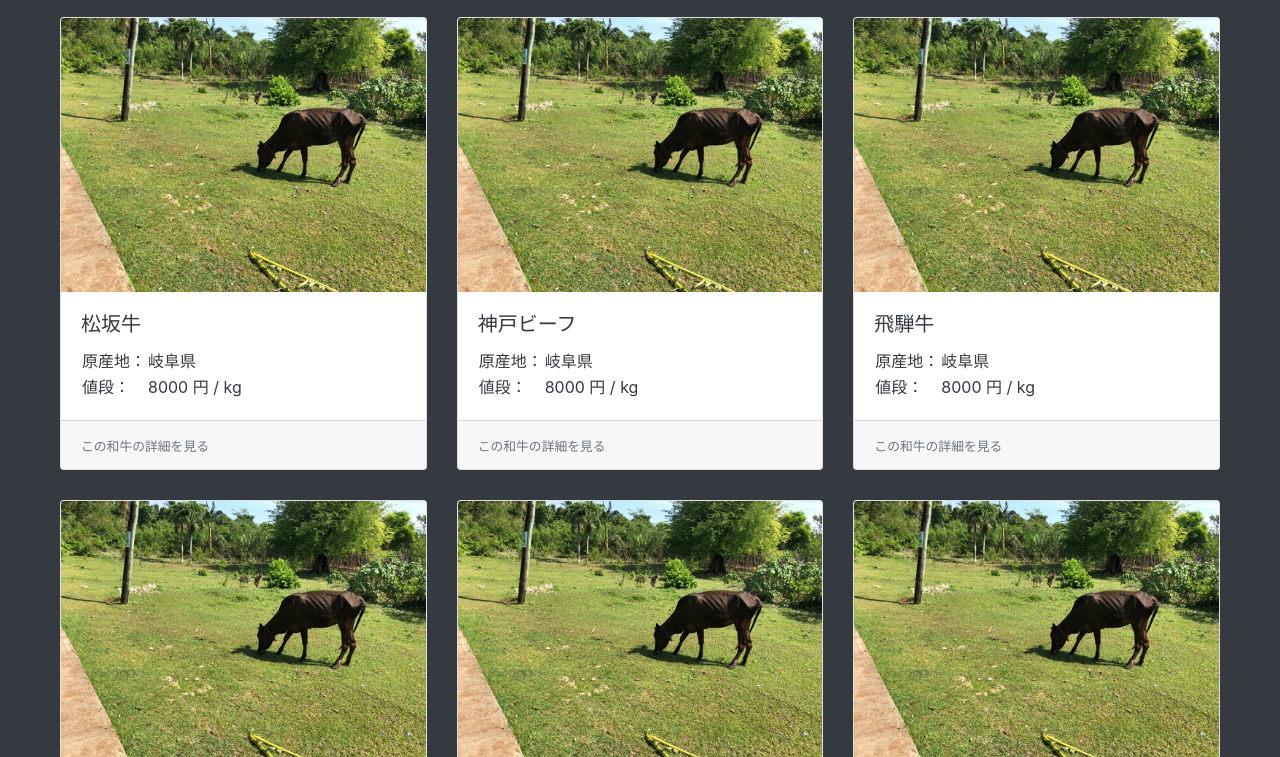
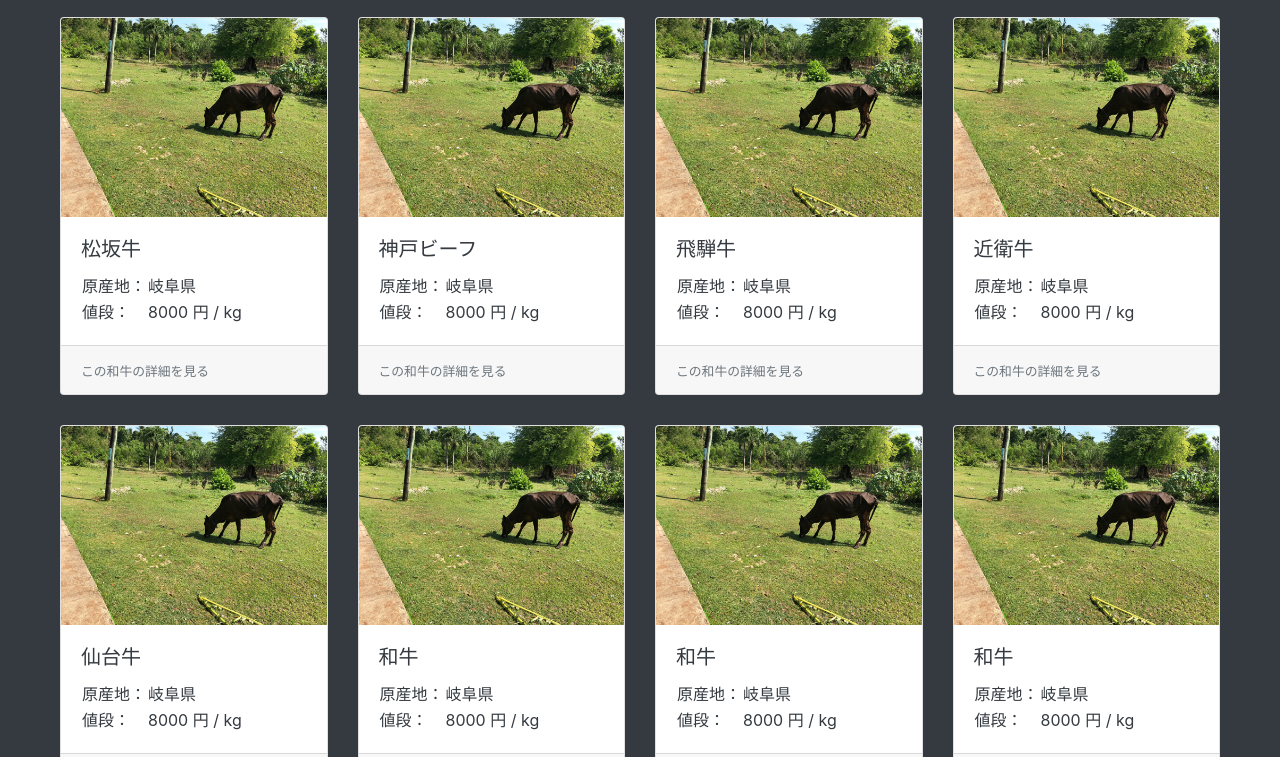
Before and after one commit to Ehara-BW/wagyu_price, a plain HTML site: page index.html in a window 1280 px wide. Shown: the part 43-800 px from the top of the page. Drawn offline with Linux system fonts and the light colour scheme.

Commit message:
1行あたりのカード枚数を4枚に変更

```diff
--- a/index.html
+++ b/index.html
@@ -85,12 +85,31 @@
           <small class="text-muted">この和牛の詳細を見る</small>
         </div>
       </a>
-    </div>
+      <a href="#" class="card">
+        <img class="card-img-top" src="img/ph_beaf.jpg">
+        <div class="card-body">
+          <h5 class="card-title">近衛牛</h5>
+          <table>
+            <tr>
+              <td>原産地： </td>
+              <td>岐阜県</td>
+            </tr>
+            <tr>
+              <td>値段： </td>
+              <td>8000 円 / kg</td>
+            </tr>
+          </table>
+        </div>
+        <div class="card-footer">
+          <small class="text-muted">この和牛の詳細を見る</small>
+        </div>
+      </a>
+		</div>
     <div class="card-deck row">
       <a href="#" class="card">
         <img class="card-img-top" src="img/ph_beaf.jpg">
         <div class="card-body">
-          <h5 class="card-title">和牛</h5>
+          <h5 class="card-title">仙台牛</h5>
           <table>
             <tr>
               <td>原産地： </td>
@@ -125,6 +144,25 @@
           <small class="text-muted">この和牛の詳細を見る</small>
         </div>
       </a>
+			<a href="#" class="card">
+				<img class="card-img-top" src="img/ph_beaf.jpg">
+				<div class="card-body">
+					<h5 class="card-title">和牛</h5>
+					<table>
+						<tr>
+							<td>原産地： </td>
+							<td>岐阜県</td>
+						</tr>
+						<tr>
+							<td>値段： </td>
+							<td>8000 円 / kg</td>
+						</tr>
+					</table>
+				</div>
+				<div class="card-footer">
+					<small class="text-muted">この和牛の詳細を見る</small>
+				</div>
+			</a>
       <a href="#" class="card">
         <img class="card-img-top" src="img/ph_beaf.jpg">
         <div class="card-body">
```
